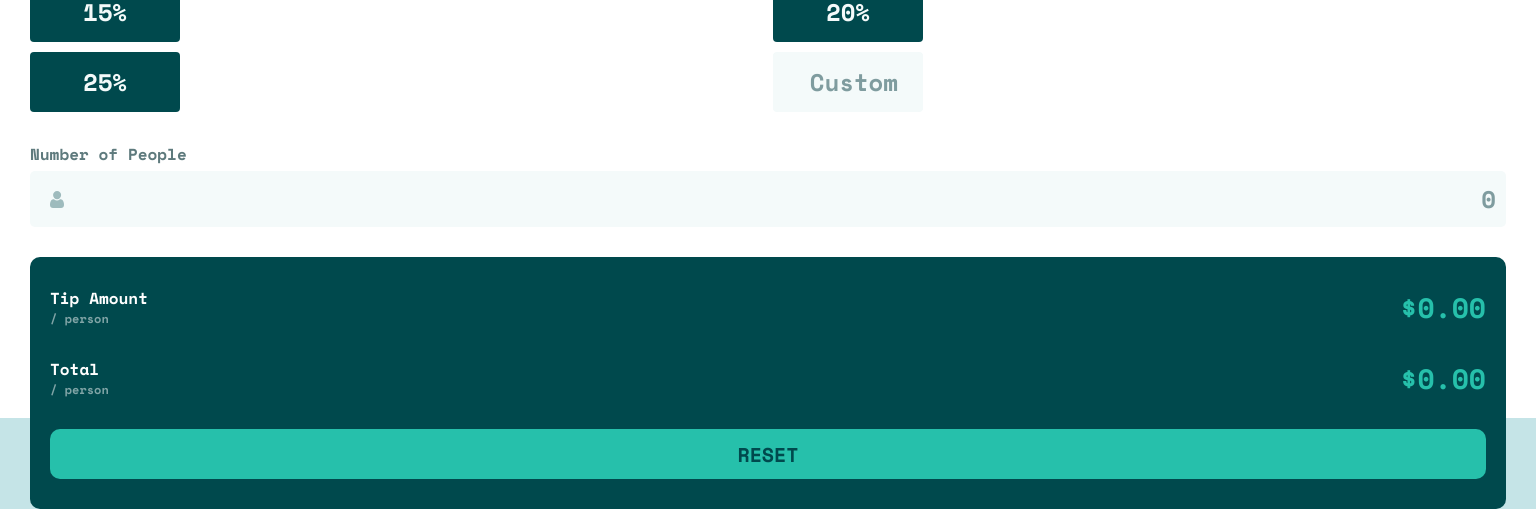
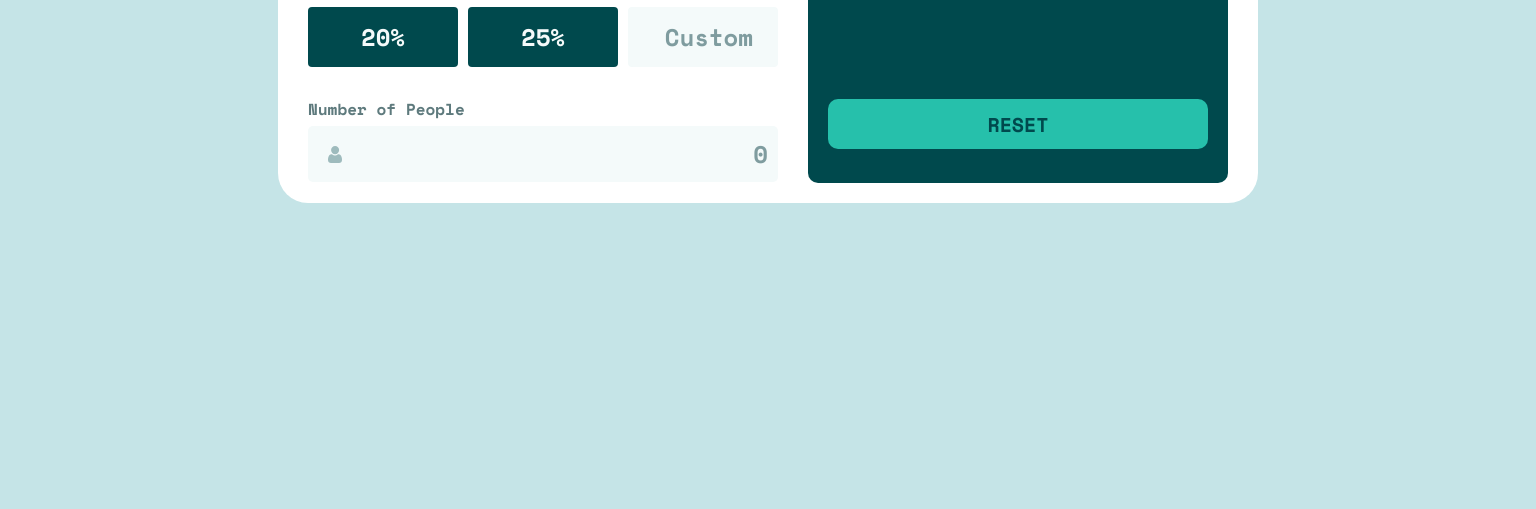
Before and after one commit to seweryngolba/tip-calculator-FM, a plain HTML site: page index.html in a window 1536 px wide. Shown: the part 434-943 px from the top of the page. After the commit the page ends 800 px from the top, so only its background shows below. Drawn offline with nearby package versions, Linux system fonts and the light colour scheme.

Commit message:
desktop design

```diff
--- a/style.css
+++ b/style.css
@@ -195,3 +195,39 @@ p {
   background: hsl(172, 67%, 45%);
   color: hsl(183, 100%, 15%);
 }
+
+@media screen and (min-width: 1440px) {
+  body {
+    align-items: center;
+  }
+  .logo {
+    margin-top: 0;
+  }
+  .container {
+    width: 980px;
+    height: 650px;
+    gap: 60px;
+  }
+  .tip-box {
+    flex-direction: row;
+    gap: 30px;
+    width: 980px;
+    height: 440px;
+    border-radius: 30px;
+  }
+  .tip-grid {
+    grid-template-columns: auto auto auto;
+  }
+  .tip-display {
+    width: 480px;
+    height: 390px;
+  }
+  .reset-button {
+    margin-top: 110px;
+  }
+  .calculated-amount,
+  .calculated-display {
+    color: hsl(172, 67%, 45%);
+    font-size: 36px;
+  }
+}
```
